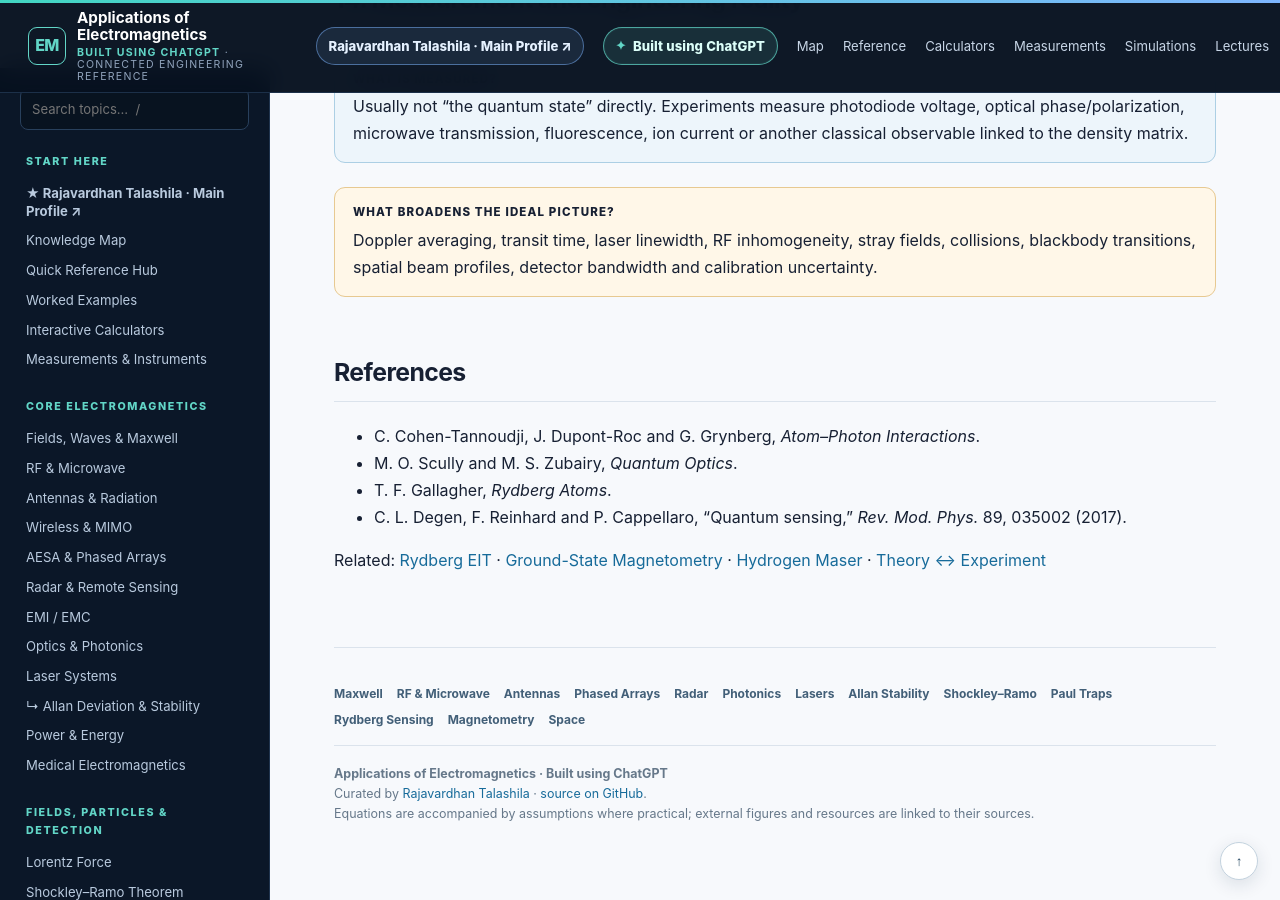
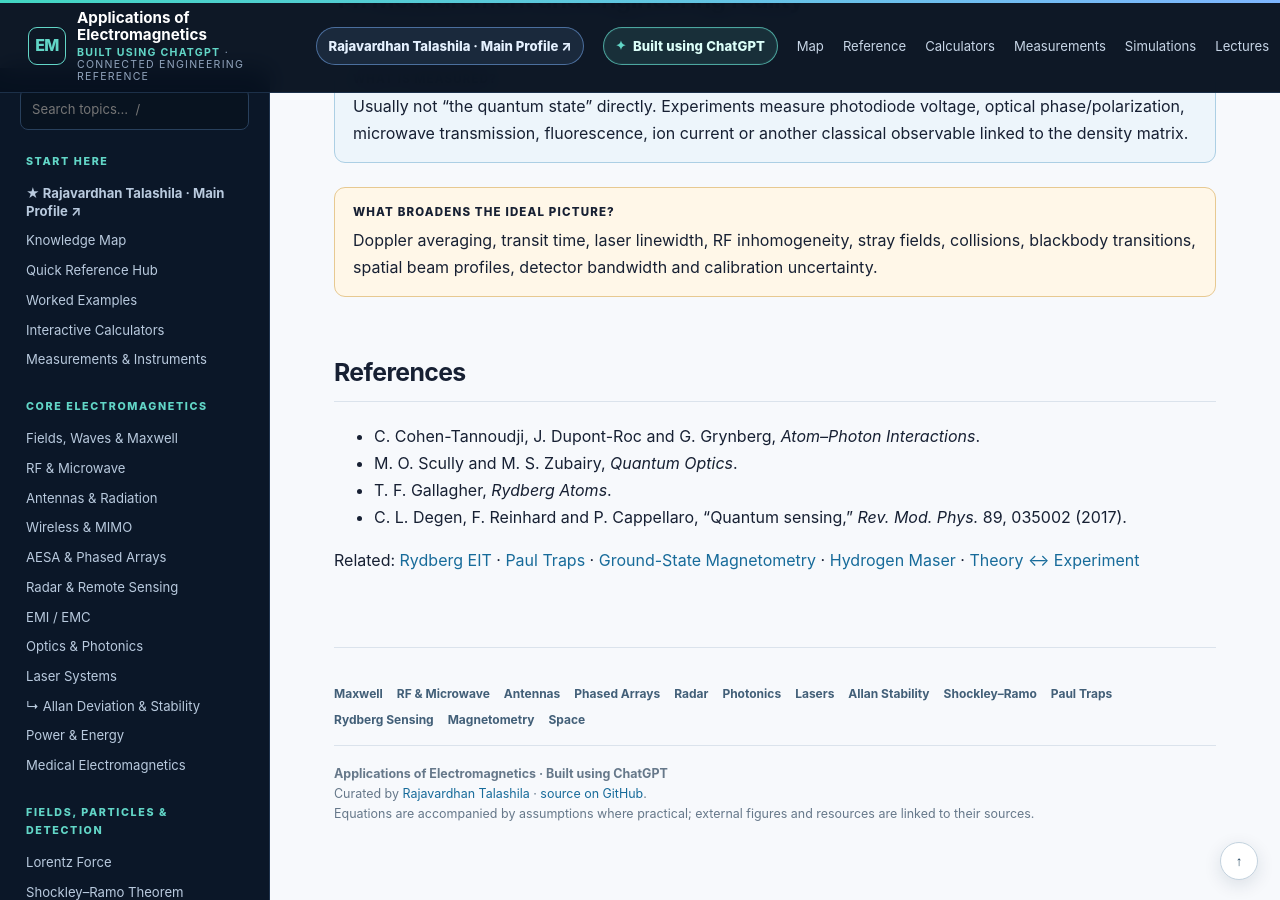
Before and after one commit to RajavardhanT/Electromagnetics_Applications, a Jekyll site: the page built from quantum/index.md, in a window 1280 px wide and 900 px high, scrolled down 4432 px. Built offline with Jekyll 4.4.1, drawn with Linux system fonts in a browser that asks for light colours.

Commit message:
Cross-link Paul traps from quantum technologies

```diff
--- a/quantum/index.md
+++ b/quantum/index.md
@@ -141,4 +141,4 @@ Many atomic-sensing experiments can treat the applied laser/RF fields classicall
 - T. F. Gallagher, *Rydberg Atoms*.
 - C. L. Degen, F. Reinhard and P. Cappellaro, “Quantum sensing,” *Rev. Mod. Phys.* 89, 035002 (2017).
 
-Related: [Rydberg EIT](../rydberg-semiclassical-effects/) · [Ground-State Magnetometry](../ground-state-magnetometry/) · [Hydrogen Maser](../hydrogen-maser/) · [Theory ↔ Experiment](../theory-experiment/)
+Related: [Rydberg EIT](../rydberg-semiclassical-effects/) · [Paul Traps](../paul-traps/) · [Ground-State Magnetometry](../ground-state-magnetometry/) · [Hydrogen Maser](../hydrogen-maser/) · [Theory ↔ Experiment](../theory-experiment/)
```
